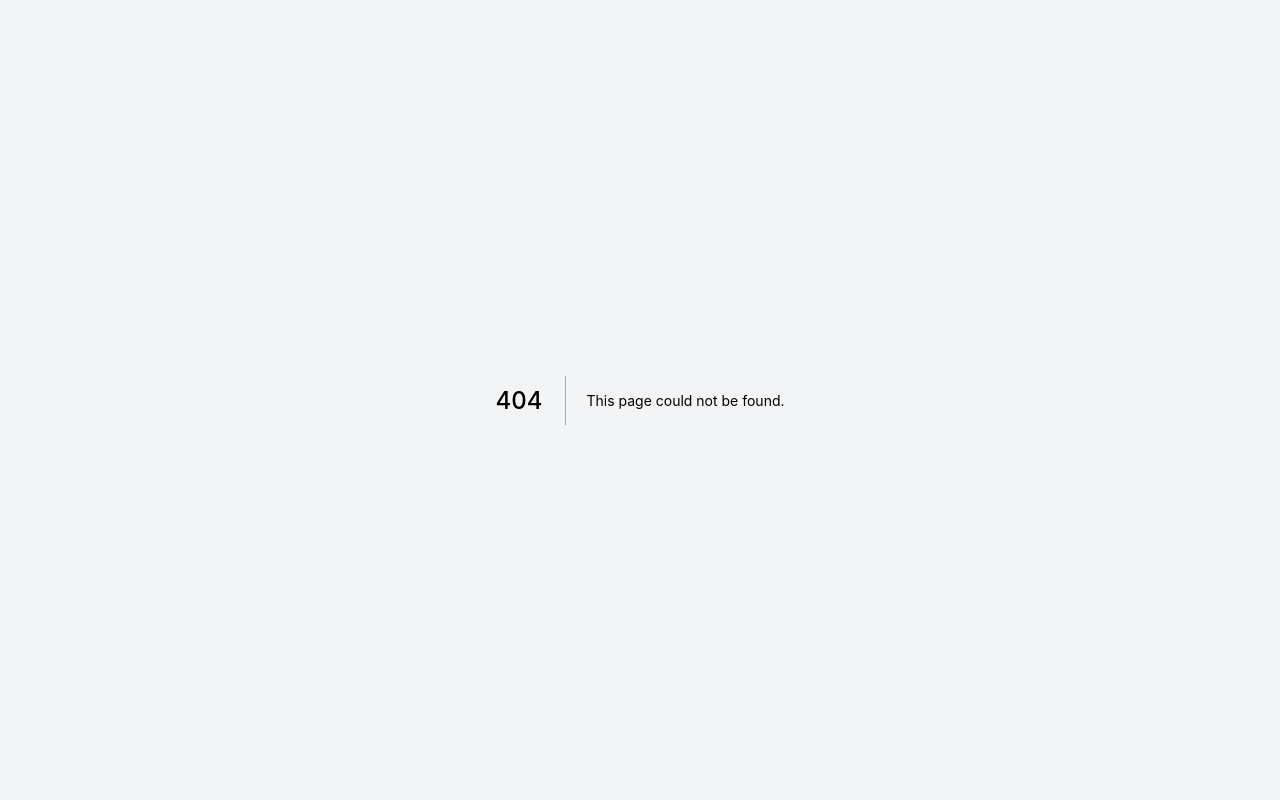
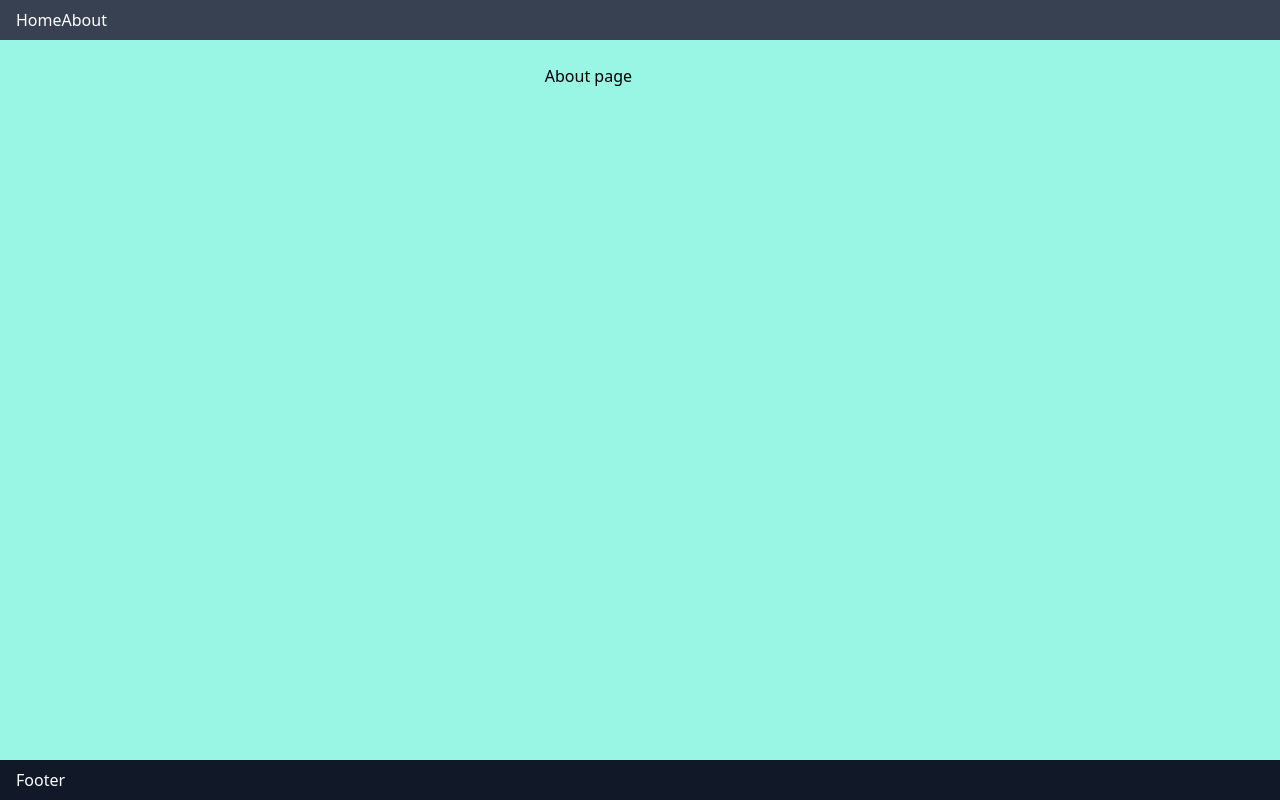
Before and after one commit to mngweb/next-shop, a Next.js app: page /about in a window 1280 px wide. Before the commit this address had no page. Built offline with nearby package versions, Linux system fonts and the light colour scheme.

Commit message:
change Home page

```diff
--- /dev/null
+++ b/components/Footer.tsx
@@ -0,0 +1,7 @@
+export const Footer = () => {
+  return (
+    <footer className="bg-gray-900 text-white px-4 py-2 w-full mx-auto">
+      Footer
+    </footer>
+  );
+};
--- /dev/null
+++ b/components/Header.tsx
@@ -0,0 +1,12 @@
+import Link from "next/link";
+
+export const Header = () => {
+  return (
+    <header className="w-full mx-auto">
+      <nav className="bg-gray-700 text-white px-4 py-2">
+        <Link href='/'>Home</Link>
+        <Link href='/about'>About</Link>
+      </nav>
+    </header>
+  );
+};
--- a/next.config.js
+++ b/next.config.js
@@ -2,6 +2,9 @@
 const nextConfig = {
   reactStrictMode: true,
   trailingSlash: true,
+  images: {
+    domains: ["picsum.photos"],
+  },
 };
 
 module.exports = nextConfig;
--- /dev/null
+++ b/pages/about.tsx
@@ -0,0 +1,19 @@
+import Image from "next/image";
+import { Footer } from "../components/Footer";
+import { Header } from "../components/Header";
+
+const About = () => {
+  return (
+    <div className="flex flex-col bg-teal-200 min-h-screen">
+      <Header />
+      <main className="flex-grow max-w-2xl mx-auto p-6 grid gap-4 sm:grid-cols-2">
+        <p>
+          About page
+        </p>
+      </main>
+      <Footer />
+    </div>
+  );
+};
+
+export default About;
--- a/pages/index.tsx
+++ b/pages/index.tsx
@@ -1,17 +1,27 @@
-const Home = () => {
-  return (<>
-    <header>
-      <nav className='bg-gray-500'>
-        Navigation
-      </nav>
-    </header>
-    <main>
-      Main content
-    </main>
-    <footer className='bg-gray-500'>
-      Footer
-    </footer>
-  </>)
+import Image from "next/image";
+import { Footer } from "../components/Footer";
+import { Header } from "../components/Header";
+
+const DATA = {
+  description: 'Lorem ipsum dolor sit amet consectetur adipisicing elit. Deleniti magnam a ducimus enim! Reprehenderit quisquam molestias nihil dolor ducimus! Sapiente aspernatur dolore ssimus, veritatis soluta consectetur commodi fugiat ducimus iusto!',
+  imageUrl: 'https://picsum.photos/1080/640',
+  imageAlt: 'Random picture',
+  rating: 4.5,
 }
 
-export default Home
+const Home = () => {
+  return (
+    <div className="flex flex-col bg-teal-200 min-h-screen">
+      <Header />
+      <main className="flex-grow max-w-2xl mx-auto p-6 grid gap-4 sm:grid-cols-2">
+        <img src={DATA.imageUrl} alt={DATA.imageAlt} />
+        {/* <Image src="https://picsum.photos/1080/640" alt="Random picture" width='100%' height='100%' objectFit='contain'/> */}
+        <p>{DATA.description}</p>
+        <div className='text-blue-500 font-bold'>{DATA.rating}</div>
+      </main>
+      <Footer />
+    </div>
+  );
+};
+
+export default Home;
```
